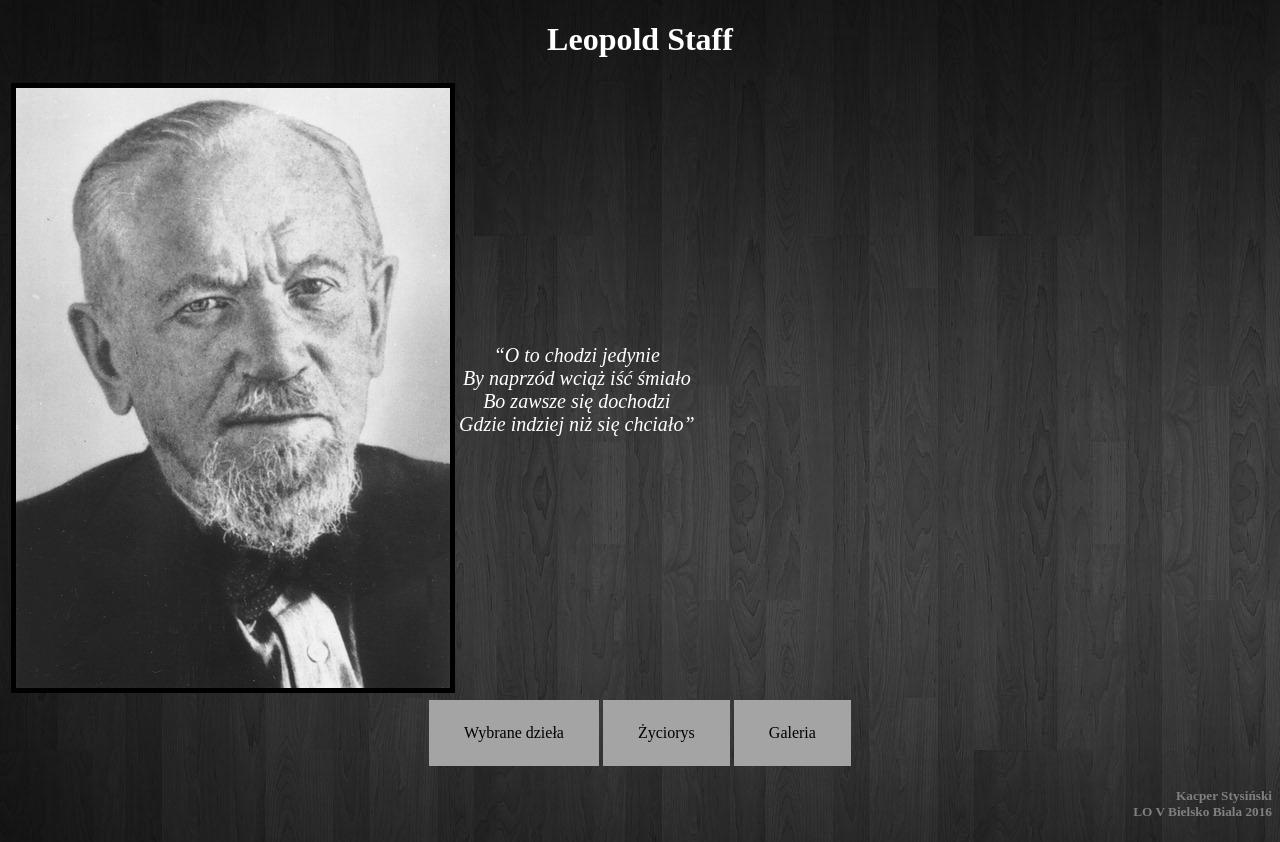
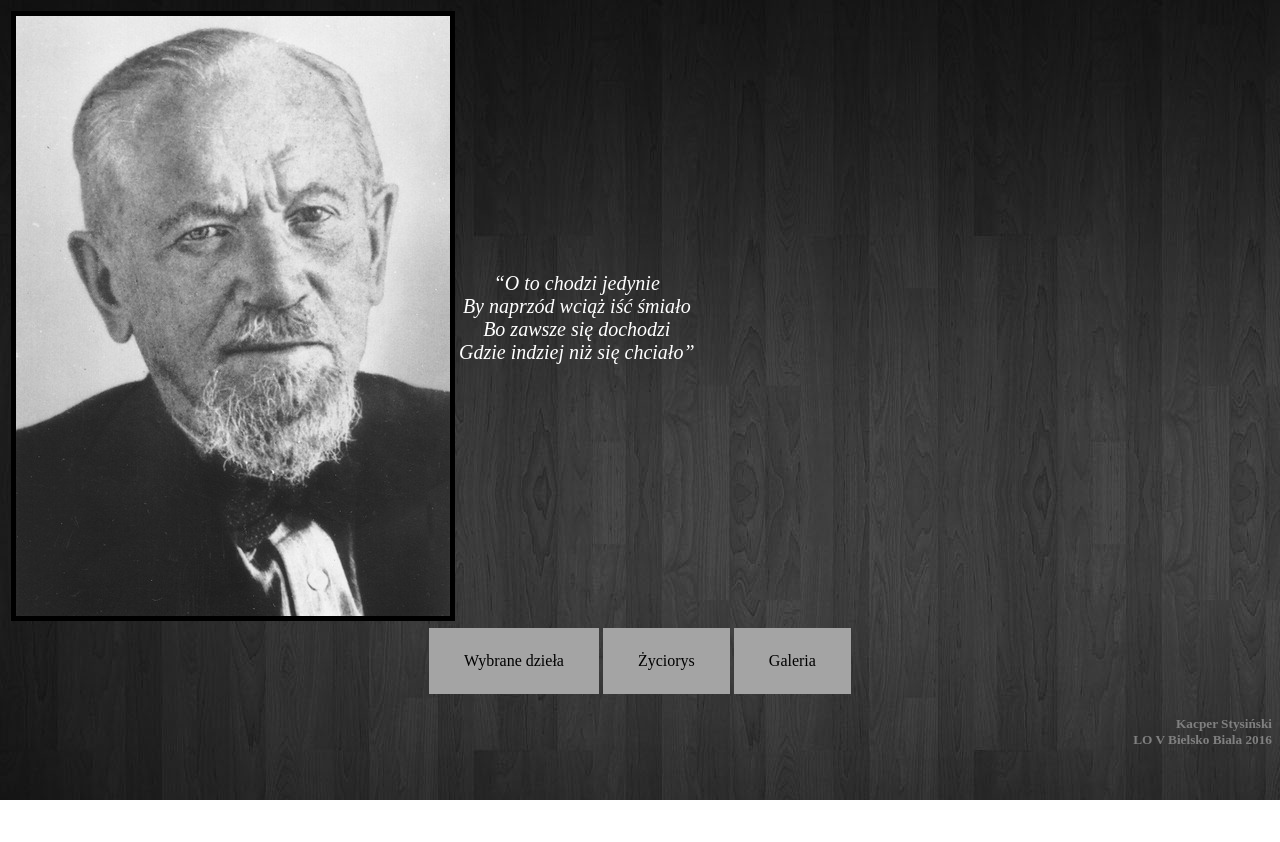
Before and after one commit to pawelplawecki/staff, a plain HTML site: page index.html in a window 1280 px wide. After the commit the page ends 800 px from the top, so only its background shows below. Drawn offline with Linux system fonts and the light colour scheme.

Commit message:
new branch commit

```diff
--- a/index.html
+++ b/index.html
@@ -8,7 +8,7 @@
 
   <body background="zdjecia/tlo2.jpg">
         <div vertical-align=center>
-            <h1> Leopold Staff </h1>
+
             <table>
               <tr>
                 <td>  <img src="zdjecia/1.jpg" alt="Leopold Staff"/> </td>
```
